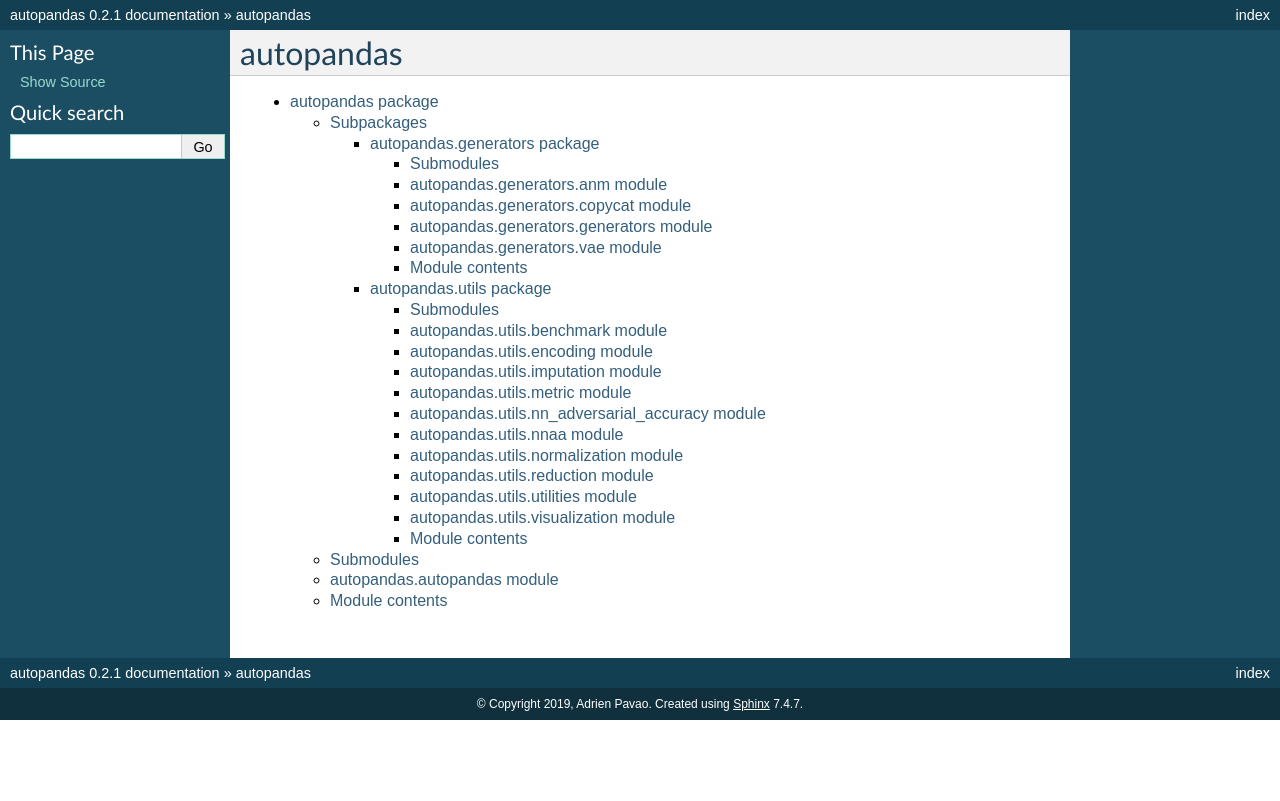
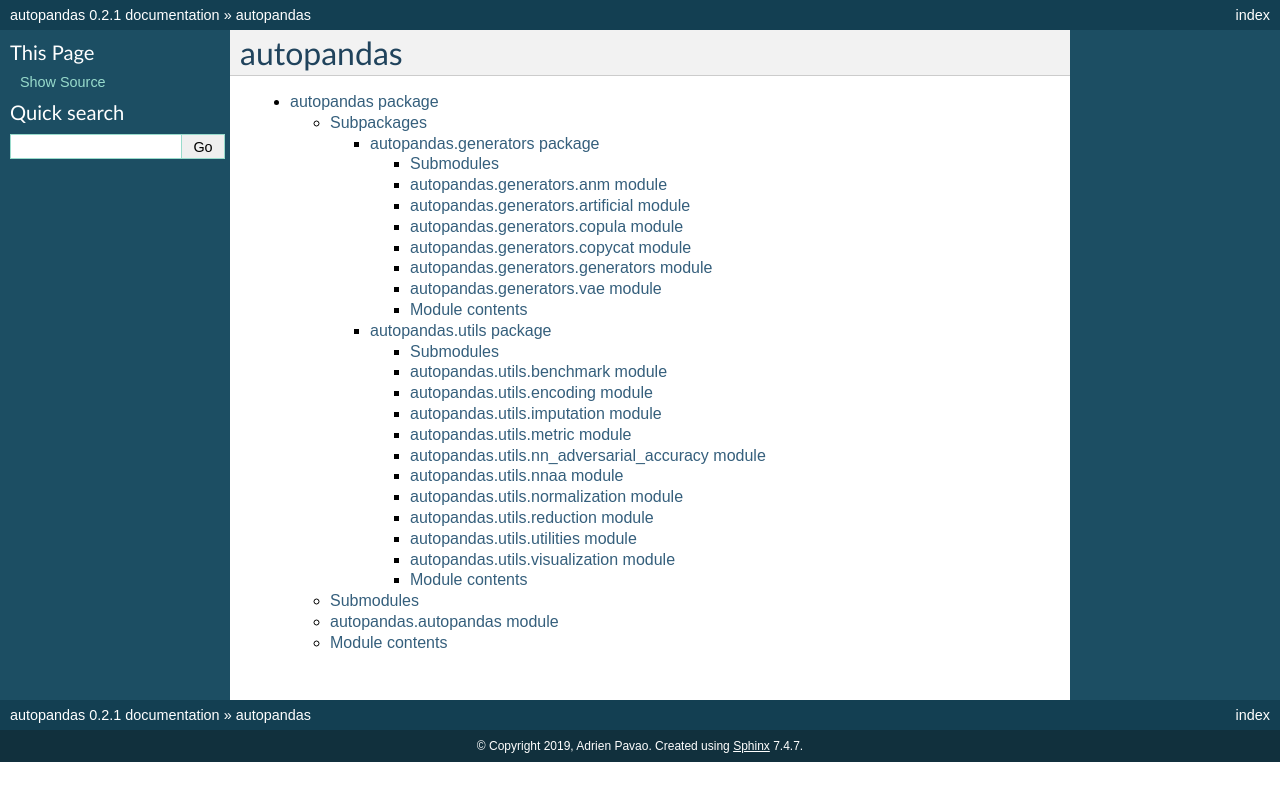
Before and after one commit to Didayolo/autopandas, a Sphinx documentation site: the page built from docs/modules.rst, in a window 1280 px wide. Shown: the top 801 px of the page. Built offline with Sphinx 7.4.7, drawn with Linux system fonts in a browser that asks for light colours.

Commit message:
Minor docs update

```diff
--- a/docs/autopandas.generators.rst
+++ b/docs/autopandas.generators.rst
@@ -8,6 +8,22 @@ autopandas.generators.anm module
 --------------------------------
 
 .. automodule:: autopandas.generators.anm
+    :members:
+    :undoc-members:
+    :show-inheritance:
+
+autopandas.generators.artificial module
+---------------------------------------
+
+.. automodule:: autopandas.generators.artificial
+    :members:
+    :undoc-members:
+    :show-inheritance:
+
+autopandas.generators.copula module
+-----------------------------------
+
+.. automodule:: autopandas.generators.copula
     :members:
     :undoc-members:
     :show-inheritance:
```
